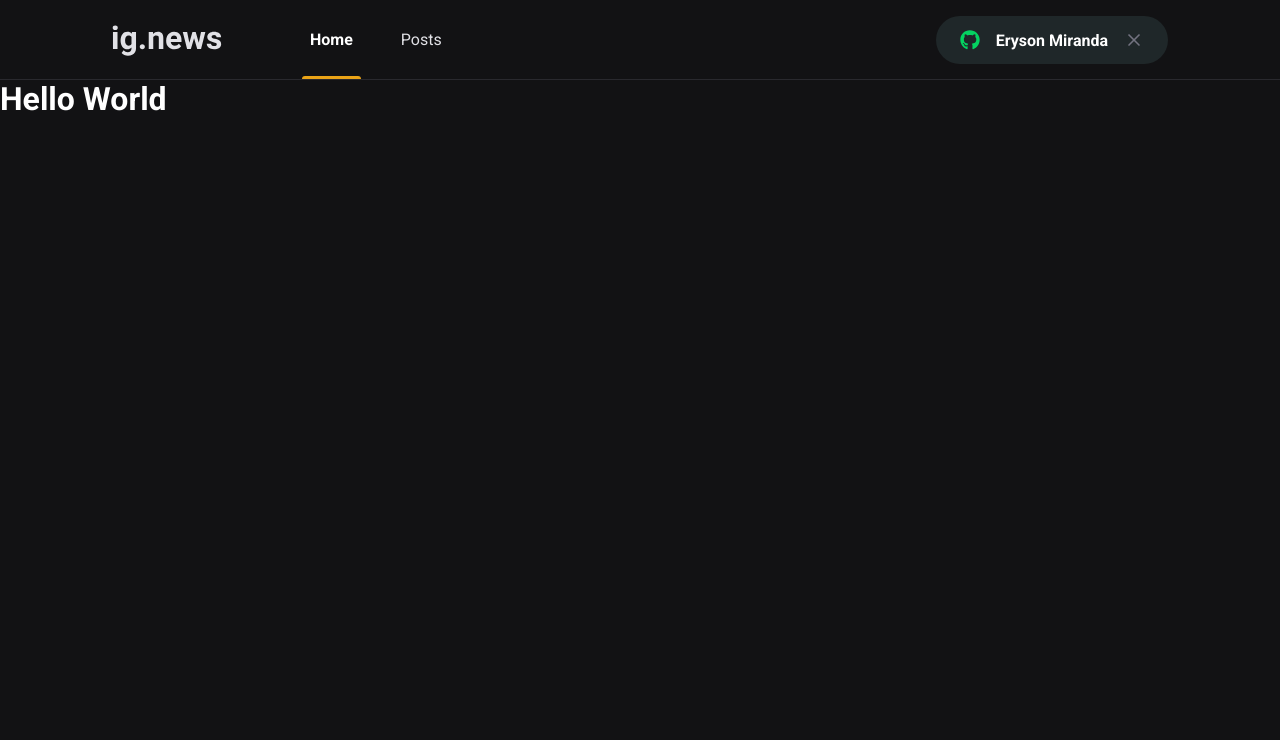
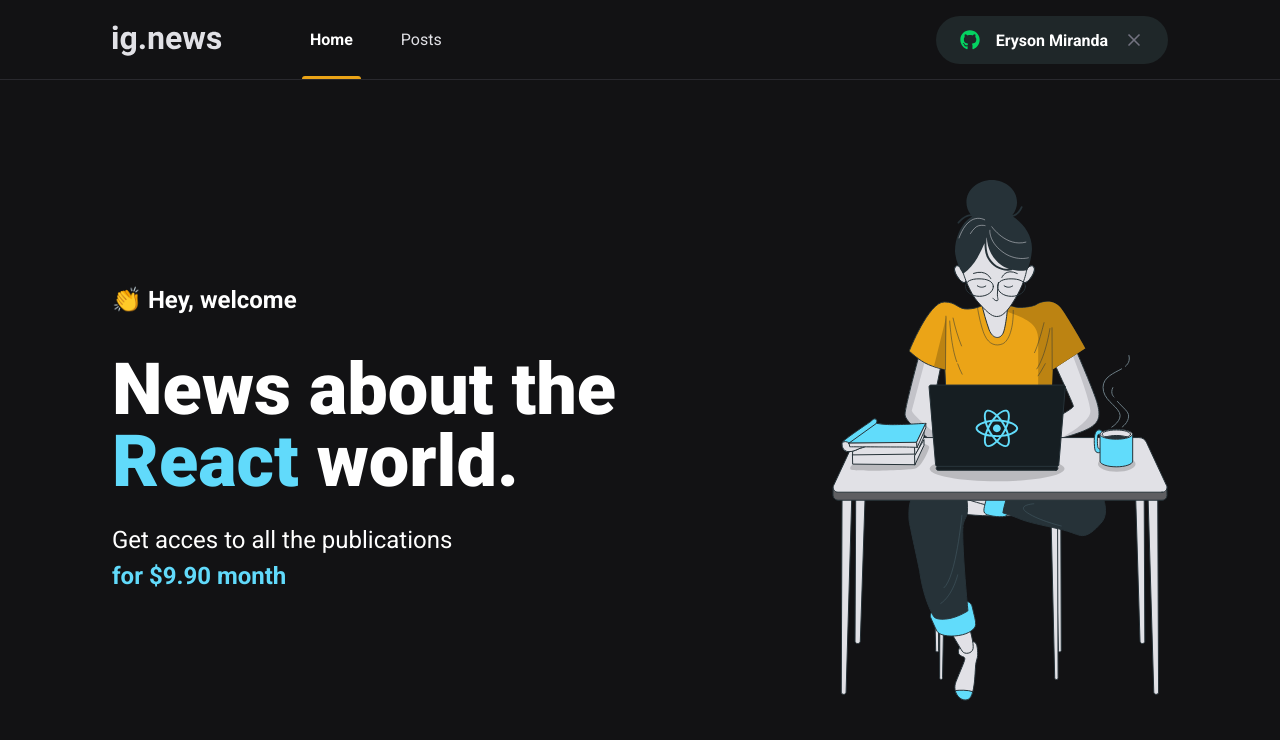
Before and after one commit to eryson/ignite-ig-news, a Next.js app: page / in a window 1280 px wide. Shown: the top 740 px of the page. Built offline with nearby package versions, Linux system fonts and the light colour scheme.

Commit message:
feat: Created home page styles

```diff
--- /dev/null
+++ b/src/pages/home.module.scss
@@ -0,0 +1,41 @@
+.contentContainer {
+  max-width: 1120px;
+  margin: 0 auto;
+  padding: 0 2rem;
+  height: calc(100vh - 5rem);
+
+  display: flex;
+  align-items: center;
+  justify-content: space-between;
+}
+
+.hero {
+  max-width: 600px;
+
+  > span {
+    font-size: 1.5rem;
+    font-weight: bold;
+  }
+
+  h1 {
+    font-size: 4.5rem;
+    line-height: 4.5rem;
+    font-weight: 900;
+    margin-top: 2.5rem;
+
+    span {
+      color: var(--cyan-500);
+    }
+  }
+
+  p {
+    font-size: 1.5rem;
+    line-height: 2.25rem;
+    margin-top: 1.5rem;
+
+    span {
+      color: var(--cyan-500);
+      font-weight: bold;
+    }
+  }
+}
--- a/src/pages/index.tsx
+++ b/src/pages/index.tsx
@@ -1,4 +1,5 @@
 import Head from "next/head";
+import styles from "./home.module.scss";
 
 export default function Home() {
   return (
@@ -7,7 +8,20 @@
         <title>Home | Ig News</title>
       </Head>
 
-      <h1>Hello World</h1>
+      <main className={styles.contentContainer}>
+        <section className={styles.hero}>
+          <span>👏 Hey, welcome</span>
+          <h1>
+            News about the <span>React</span> world.
+          </h1>
+          <p>
+            Get acces to all the publications <br />
+            <span>for $9.90 month</span>
+          </p>
+        </section>
+
+        <img src="/images/avatar.svg" alt="girl coding" />
+      </main>
     </>
   );
 }
```
